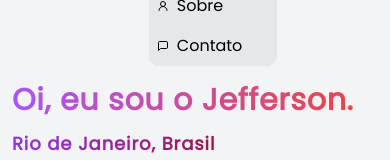
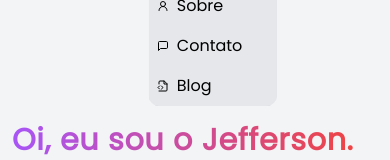
Before and after one commit to jeffersondrs/Portfolio, a Next.js app: page / in a window 390 px wide. Both pictures are taken after a click on the button 212 px from the left and 76 px from the top of the page. Shown: the part 150-310 px from the top of the page. Built offline with nearby package versions, Linux system fonts and the light colour scheme.

Commit message:
icon blog, menu link responsive add .

```diff
--- a/src/components/Menu.tsx
+++ b/src/components/Menu.tsx
@@ -4,7 +4,7 @@ import { MenuToggle } from './MenuToggle';
 import Link from 'next/link';
 import { ThemeContext } from '@/context/ThemeProvider';
 import { useContext } from 'react';
-import { HomeIcon, MessageSquare, User2 } from 'lucide-react';
+import { HomeIcon, MessageSquare, User2, FileCode2 } from 'lucide-react';
 
 const itemVariants: Variants = {
   open: {
@@ -97,6 +97,24 @@ export default function App() {
             Contato
           </motion.li>
         </Link>
+        <Link
+            href="https://jeffersondrsblog.vercel.app/"
+            className="hover:text-gray-400"
+            target='_blank'
+            referrerPolicy='no-referrer'
+          >          <motion.li
+            className={`
+             p-1 rounded-md hover:cursor-pointer flex flex-row items-center justify-start gap-2 ${
+               isDark
+                 ? 'text-white hover:bg-gray-700'
+                 : 'text-black hover:bg-gray-400'
+             }            `}
+            variants={itemVariants}
+          >
+            <FileCode2 className="w-3 h-3" />
+            Blog
+          </motion.li>
+        </Link>
       </motion.ul>
     </motion.div>
   );
```
